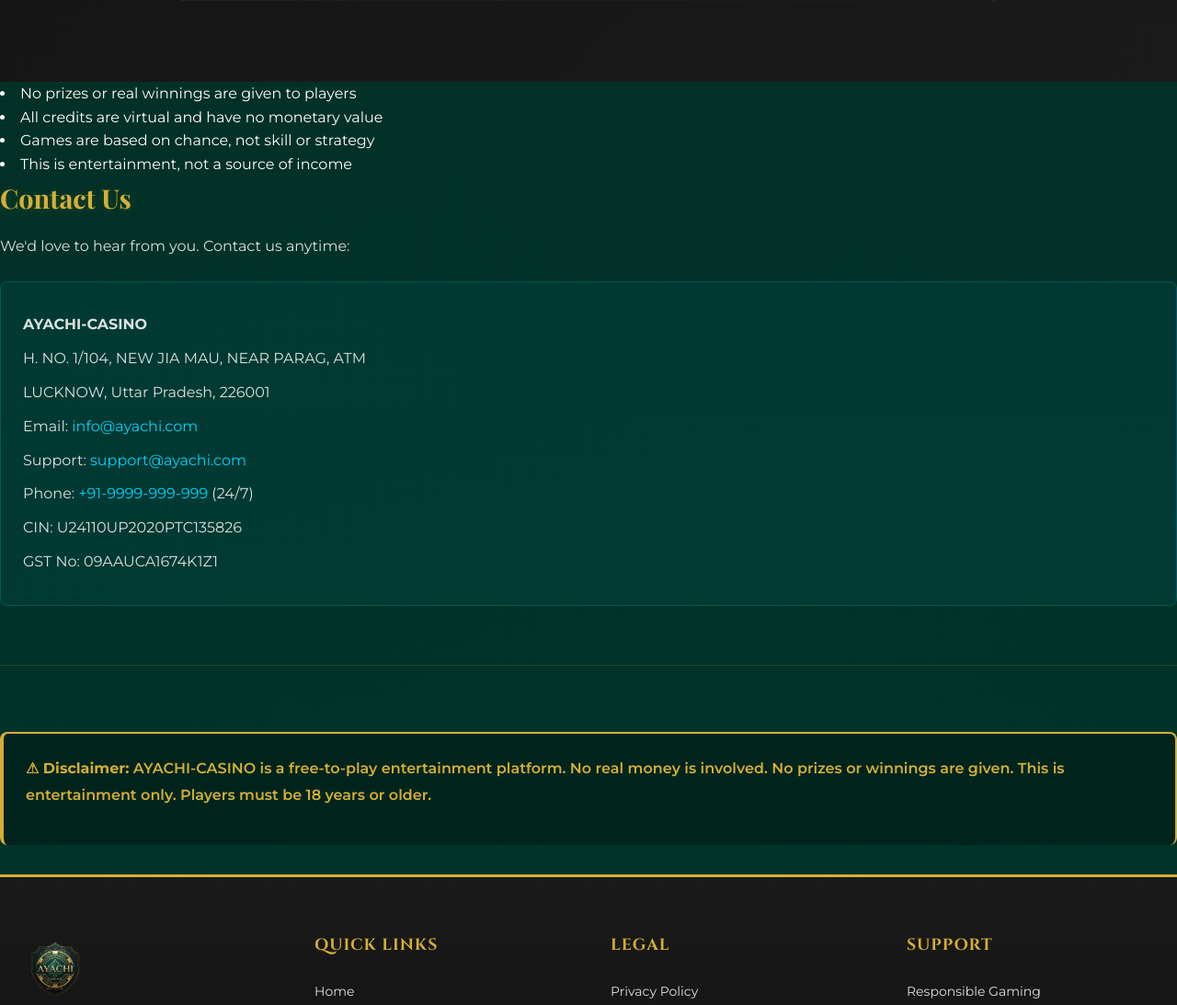
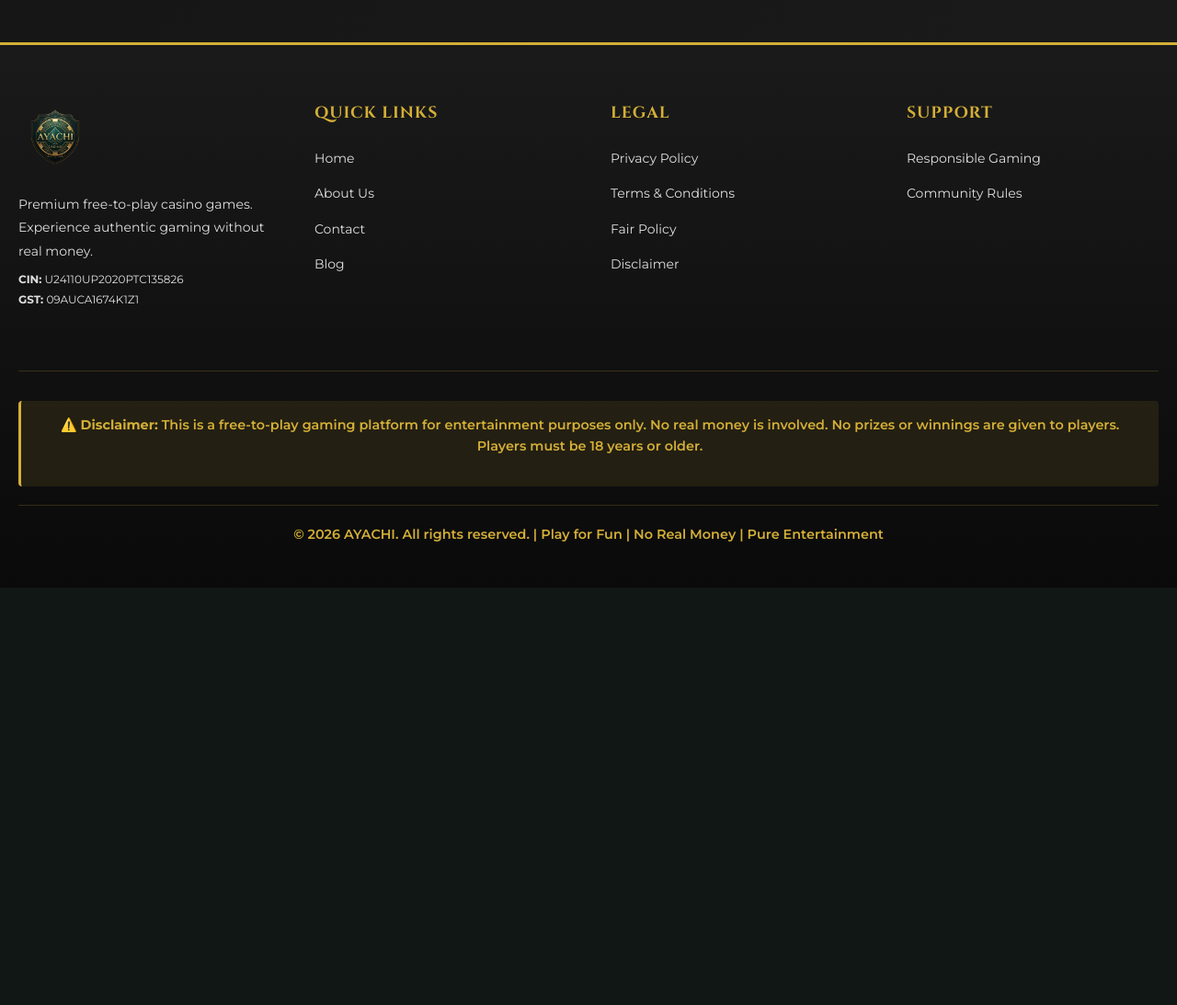
Before and after one commit to Krishnaait/AYACHI-casino, a PHP site: page /pages/about-us.php in a window 1280 px wide. Shown: the part 4351-5444 px from the top of the page at 92% size. After the commit the page ends 4990 px from the top, so only its background shows below. Run offline with PHP 8.4, Linux system fonts and the light colour scheme.

Commit message:
Fix: Clean up About Us page - remove duplicate content, remove Contact Us section with email support

```diff
--- a/pages/about-us.php
+++ b/pages/about-us.php
@@ -90,11 +90,7 @@ include '../includes/header.php';
                                 <p><strong>Address:</strong></p>
                                 <p>H. NO. 1/104, NEW JIA MAU<br>NEAR PARAG, ATM<br>LUCKNOW, Uttar Pradesh<br>226001, India</p>
                             </div>
-                            <div class="info-card">
-                                <h4>📧 Support</h4>
-                                <p><strong>Email:</strong><br><a href="mailto:support@ayachi.com">support@ayachi.com</a></p>
-                                <p><strong>Report Violations:</strong><br><a href="mailto:report@ayachi.com">report@ayachi.com</a></p>
-                            </div>
+
                         </div>
                     </section>
 
@@ -229,40 +225,6 @@ include '../includes/header.php';
                 </div>
             </div>
         </div>
-                            <li>No prizes or real winnings are given to players</li>
-                            <li>All credits are virtual and have no monetary value</li>
-                            <li>Games are based on chance, not skill or strategy</li>
-                            <li>This is entertainment, not a source of income</li>
-                        </ul>
-                    </section>
-
-                    <section class="policy-section">
-                        <h2>Contact Us</h2>
-                        <p>
-                            We'd love to hear from you. Contact us anytime:
-                        </p>
-                        <div class="contact-info">
-                            <p><strong>AYACHI-CASINO</strong></p>
-                            <p>H. NO. 1/104, NEW JIA MAU, NEAR PARAG, ATM</p>
-                            <p>LUCKNOW, Uttar Pradesh, 226001</p>
-                            <p>Email: <a href="mailto:info@ayachi.com">info@ayachi.com</a></p>
-                            <p>Support: <a href="mailto:support@ayachi.com">support@ayachi.com</a></p>
-                            <p>Phone: <a href="tel:+919999999999">+91-9999-999-999</a> (24/7)</p>
-                            <p>CIN: U24110UP2020PTC135826</p>
-                            <p>GST No: 09AAUCA1674K1Z1</p>
-                        </div>
-                    </section>
-
-                    <section class="policy-section disclaimer-box">
-                        <p>
-                            <strong>⚠ Disclaimer:</strong> AYACHI-CASINO is a free-to-play entertainment platform.
-                            No real money is involved. No prizes or winnings are given. This is entertainment only.
-                            Players must be 18 years or older.
-                        </p>
-                    </section>
-                </div>
-            </div>
-        </div>
     </div>
 
 <?php include '../includes/footer.php'; ?>
```
